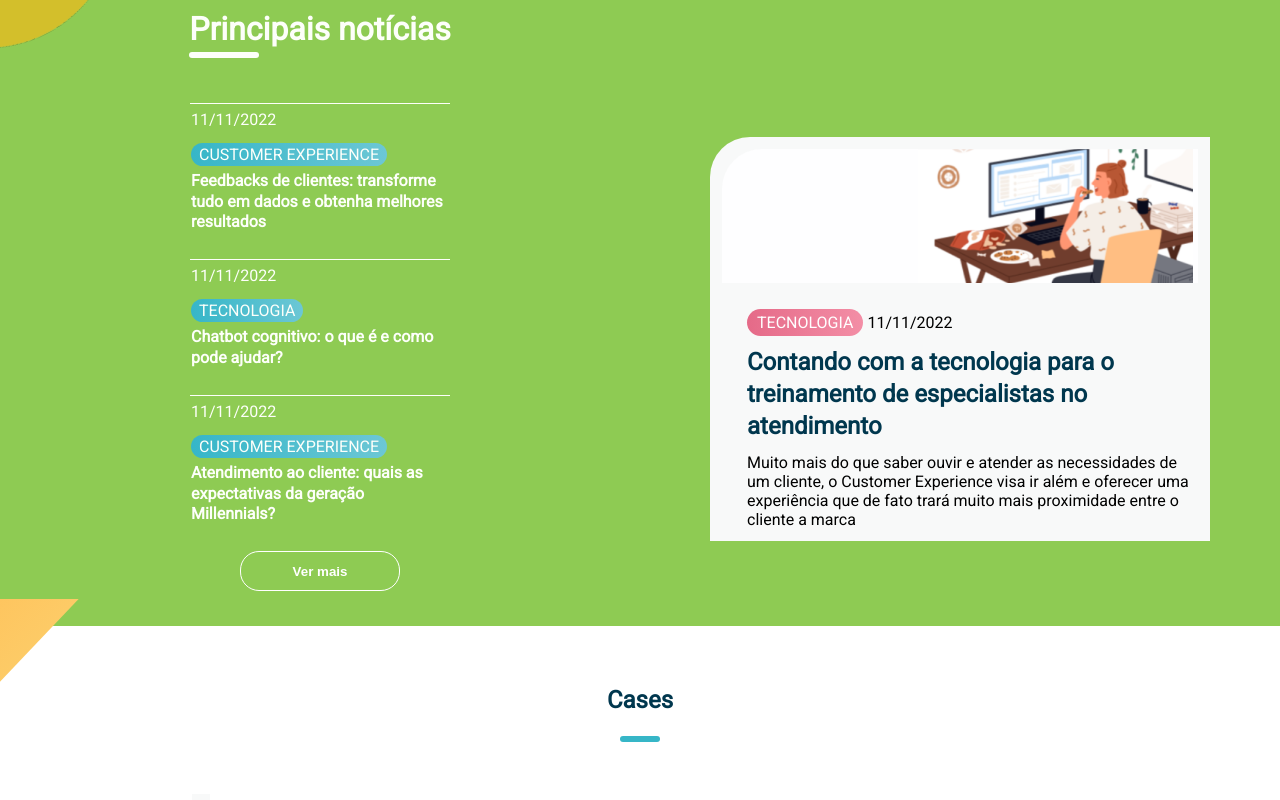
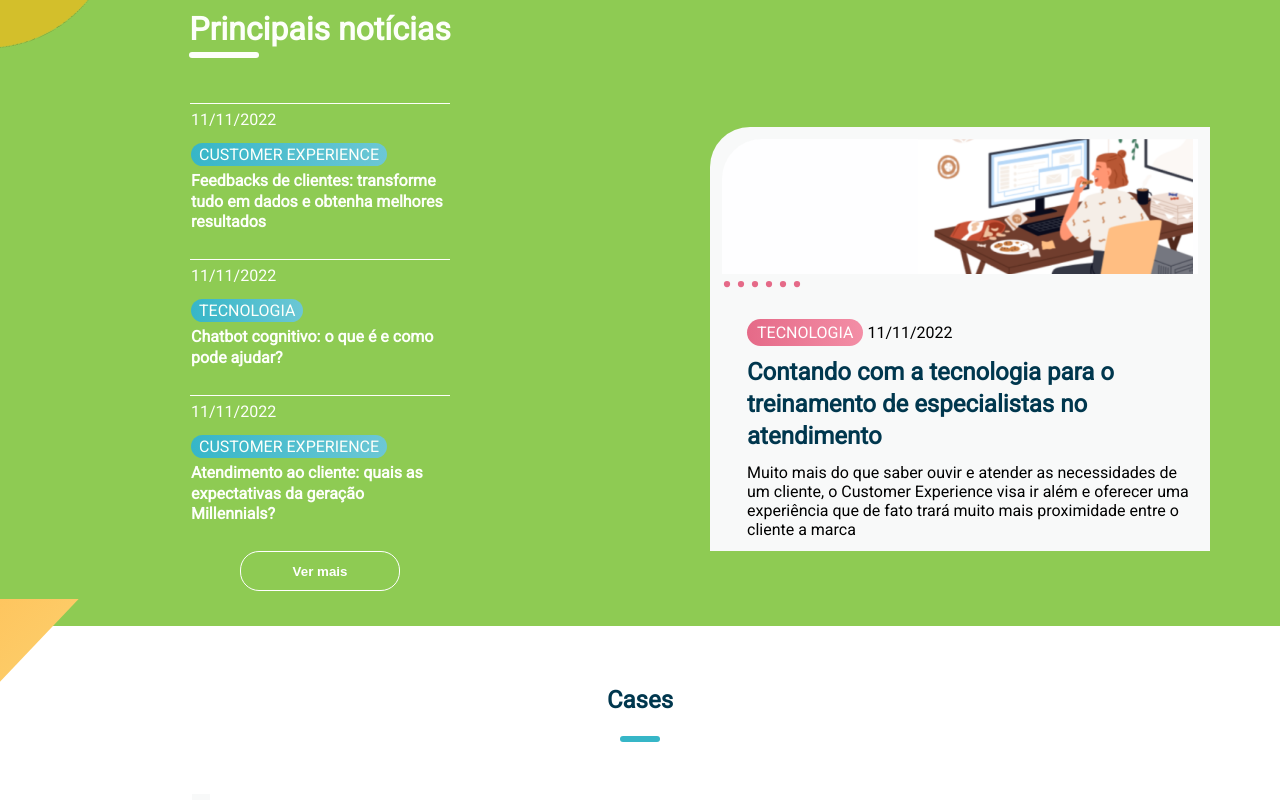
Before and after one commit to PedroLimam/teste-olivas-digital, a React (Create React App) app: page / in a window 1280 px wide. Shown: the part 1540-2340 px from the top of the page. Built offline with nearby package versions, Linux system fonts and the light colour scheme.

Commit message:
mainPost: adc novo elemento visual

```diff
--- a/package.json
+++ b/package.json
@@ -10,6 +10,7 @@
     "node-sass": "^7.0.3",
     "react": "^18.2.0",
     "react-dom": "^18.2.0",
+    "react-icons": "^4.6.0",
     "react-scripts": "5.0.1",
     "web-vitals": "^2.1.4"
   },
--- a/src/layouts/MainPosts/MainPosts.jsx
+++ b/src/layouts/MainPosts/MainPosts.jsx
@@ -5,6 +5,7 @@ import ButtonMore from '../../components/ButtonSeeMore/ButtonMore';
 import CardPostsMain from '../../components/CardPostsMain/CardPostsMain';
 import bdSectionPosts from "../../json/sectionsbd.json"
 import { useEffect, useState } from 'react';
+import { BsFillRecordFill } from "react-icons/bs";
 
 function MainPosts(){
     const [arrayFilter, setArrayFilter] = useState([])
@@ -30,7 +31,7 @@ function MainPosts(){
                     <div className="mainPosts-box-img">
                         <img src={imagemMulher} alt="imagem mulher comendo biscoito e vendo algo no computador"/>
                     </div>
-
+                    <div className='mainPosts__box-iconsCircle'> <BsFillRecordFill/> <BsFillRecordFill/> <BsFillRecordFill/> <BsFillRecordFill/> <BsFillRecordFill/> <BsFillRecordFill/></div>
                     <div className='mainPosts__box-typeEdate'><span>TECNOLOGIA</span> <p>11/11/2022</p></div>
 
                     <h3 className='mainPosts__titulo'>Contando com a tecnologia para o treinamento de especialistas no atendimento</h3>
--- a/src/layouts/MainPosts/_mainPosts.scss
+++ b/src/layouts/MainPosts/_mainPosts.scss
@@ -74,6 +74,7 @@
 
             @include responsive(xs){
                 width: 70%;
+                margin-left: 12px;
             }
 
             .mainPosts-box-img{
@@ -86,6 +87,15 @@
 
                 img{
                     width: 59%;
+                }
+            }
+
+            .mainPosts__box-iconsCircle{
+                color: $button-rosa1;
+
+                svg{
+                    width: 10px;
+                    height: 10px;
                 }
             }
 
```
Also changed, not shown: 1 other file (tests, documents, lock files or other folders).
